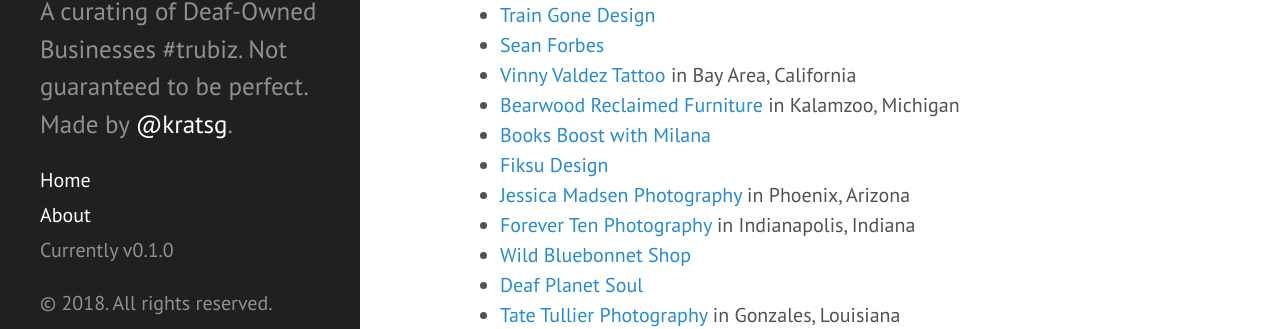
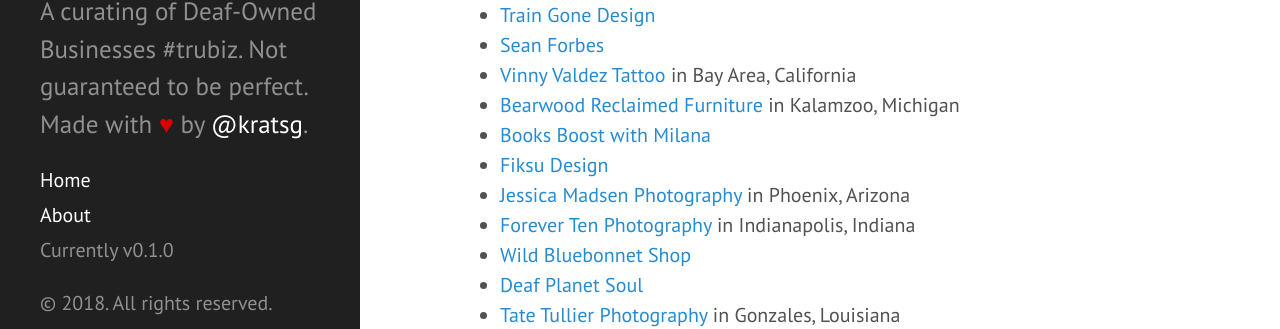
Before and after one commit to kratsg/deaf-owned-businesses, a Jekyll site: the page built from index.html, in a window 1280 px wide. Shown: the part 542-871 px from the top of the page. Built offline with Jekyll 4.4.1, drawn with Linux system fonts in a browser that asks for light colours; the list of posts is cut into pages by our own code.

Commit message:
add heart

```diff
--- a/_config.yml
+++ b/_config.yml
@@ -8,7 +8,7 @@
 # Setup
 title:            '#DeafBiz'
 tagline:          'Support Deaf Today!'
-description:      'A curating of Deaf-Owned Businesses #trubiz. Not guaranteed to be perfect. Made by <a href="https://twitter.com/kratsg" target="_blank">@kratsg</a>.'
+description:      'A curating of Deaf-Owned Businesses #trubiz. Not guaranteed to be perfect. Made with <span id="heart">♥</span> by <a href="https://twitter.com/kratsg" target="_blank">@kratsg</a>.'
 url:              https://kratsg.github.io/deaf-owned-businesses/
 baseurl:          /deaf-owned-businesses/
 
--- a/public/css/hyde.css
+++ b/public/css/hyde.css
@@ -331,3 +331,7 @@
     font-size: 1rem;
   }
 }
+
+#heart {
+  color: #d00;
+}
```
